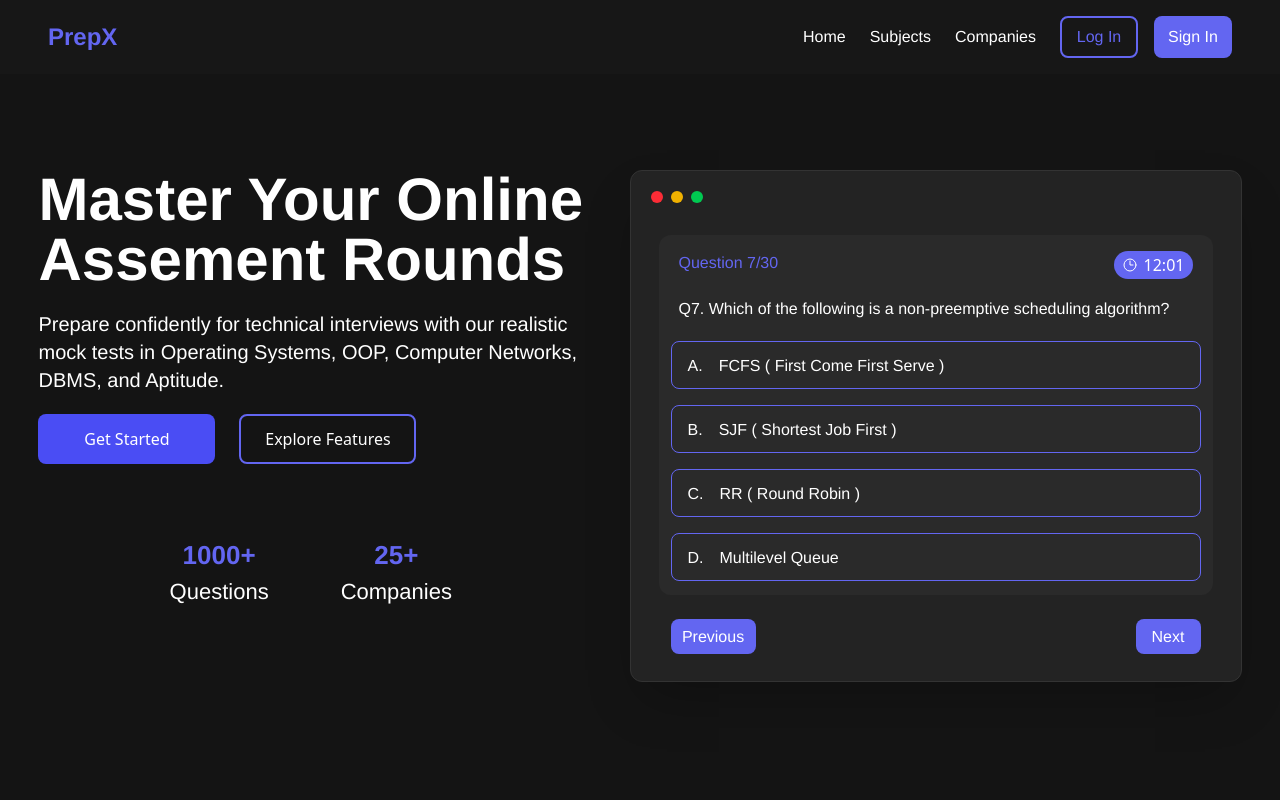
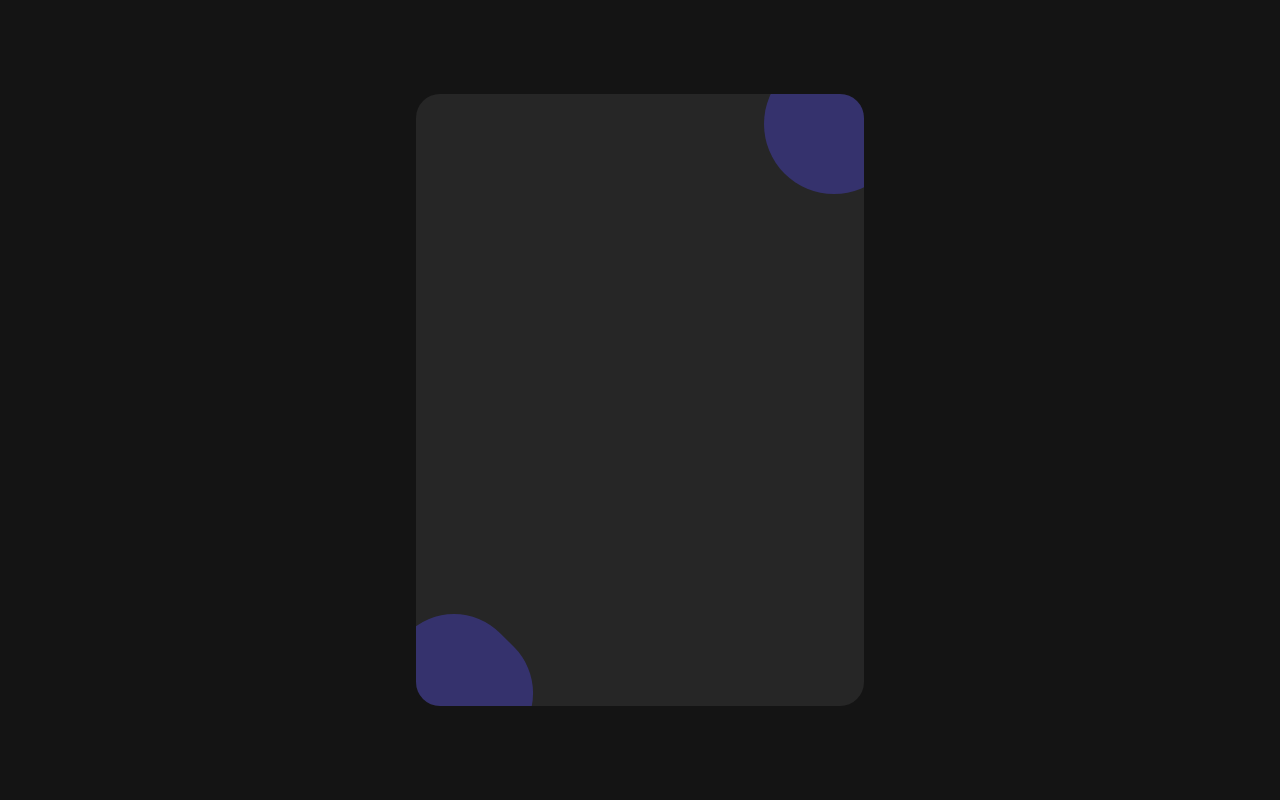
Before and after one commit to SHUBH4M13/OnlineAssement, a React (Vite) app: page / in a window 1280 px wide. Shown: the top 800 px of the page. Built offline with nearby package versions, Linux system fonts and the light colour scheme.

Commit message:
made signLogin card

```diff
--- a/src/App.jsx
+++ b/src/App.jsx
@@ -1,9 +1,10 @@
 import HeroSection from "./Components/Pages/HeroSection"
+import Login from "./Components/Pages/Login"
 
 function App() {
   return (
-    <div  className=" min-h-screen " >
-        <HeroSection/>
+    <div  className=" min-h-screen bg-[#141414] " >
+        <Login/>
     </div>
   )
 }
--- /dev/null
+++ b/src/Components/Cards/SignLoginBgCard.jsx
@@ -0,0 +1,20 @@
+import React from 'react';
+
+export default function SignLoginBgCard( { children }) {
+    return (
+        <div className="sm:w- md:w-screen lg:w-full max-w-[448px] min-h-[612px] bg-[#262626] rounded-3xl relative overflow-hidden flex justify-center items-center p-6">
+
+            <div className="absolute top-[-40px] right-[-40px] w-[130px] h-[130px] bg-[#4e46e55f] rounded-full rotate-45
+                sm:w-[100px] sm:h-[100px] md:w-[120px] md:h-[120px] lg:w-[140px] lg:h-[140px]">
+            </div>
+            <div className="absolute bottom-[-45px] left-[-30px] w-[150px] h-[130px] bg-[#4e46e55f] rounded-full rotate-45
+                sm:w-[110px] sm:h-[100px] md:w-[130px] md:h-[110px] lg:w-[150px] lg:h-[130px]">
+            </div>
+
+            <div className=' z-10'>
+            {children}
+            </div>
+
+        </div>
+    );
+}
--- /dev/null
+++ b/src/Components/Pages/Login.jsx
@@ -0,0 +1,11 @@
+import React from 'react'
+import SignLoginBgCard from '../Cards/SignLoginBgCard'
+
+export default function Login() {
+  return (
+    <div className='flex justify-center items-center min-h-screen
+    '>
+        <SignLoginBgCard/>
+    </div>
+  )
+}
```
